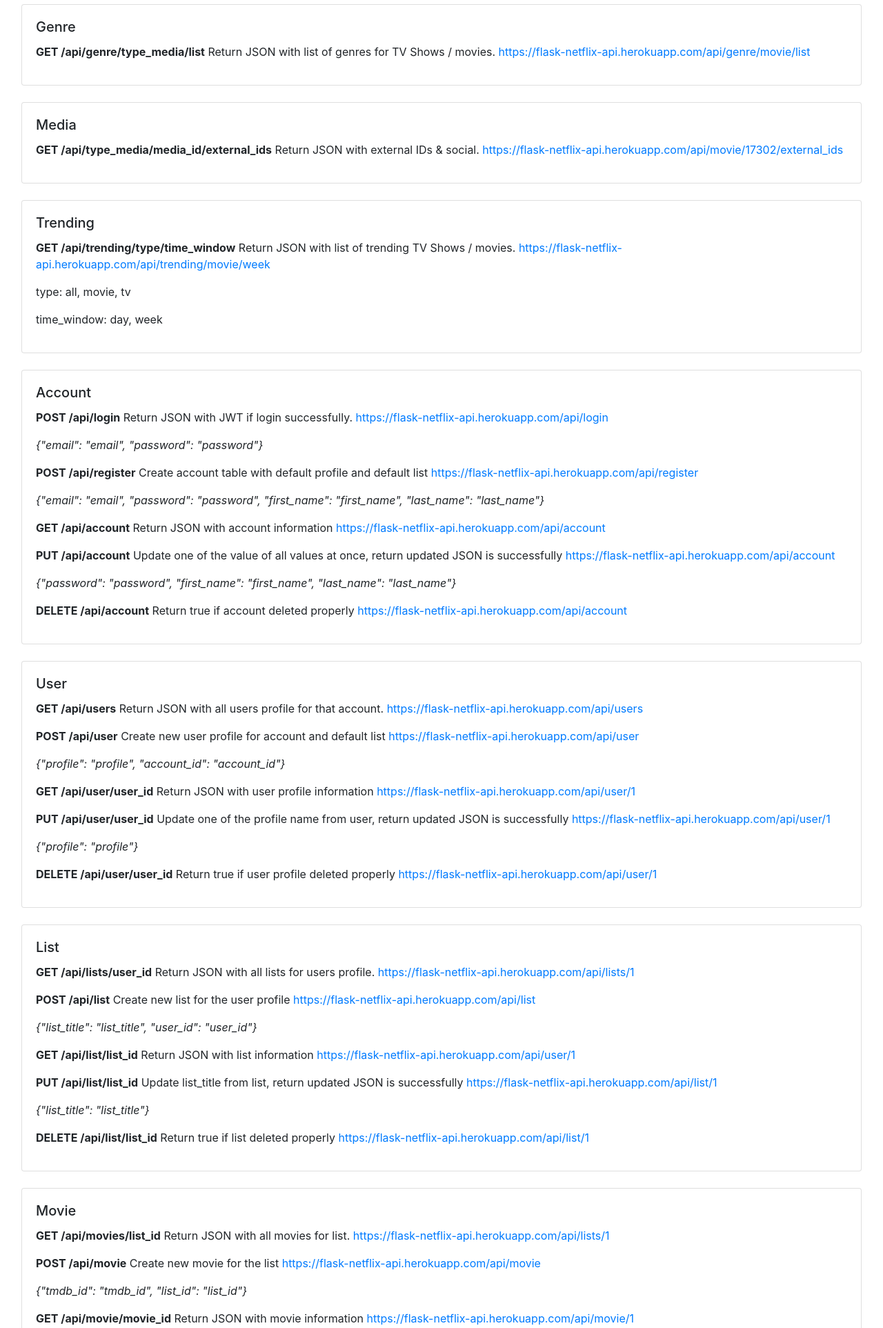
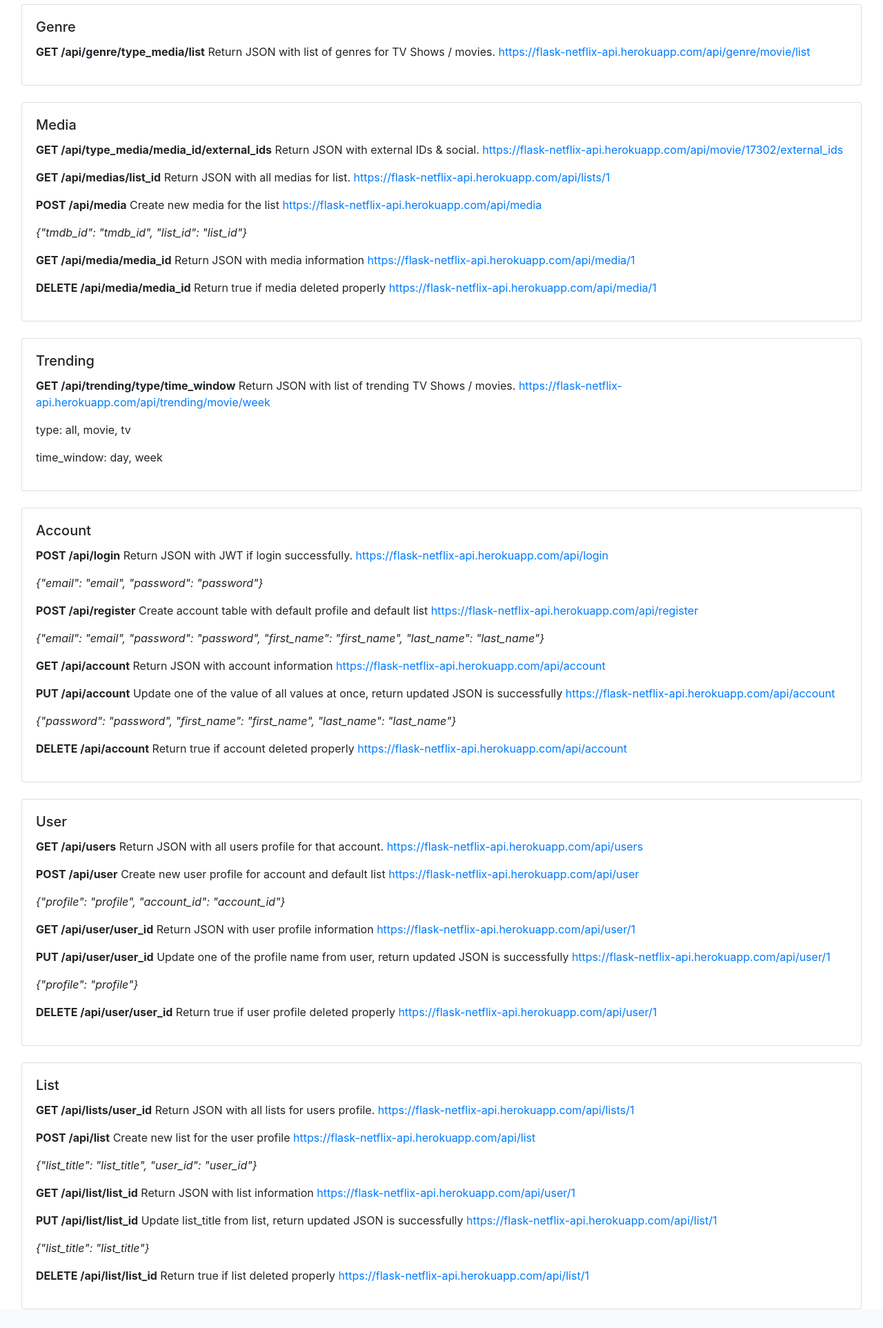
Before and after one commit to antoineGH/api_netflix, a Flask app: page / in a window 1280 px wide. Shown: the part 1058-2983 px from the top of the page at 69% size. After the commit the page ends 2956 px from the top, so only its background shows below. Run offline with Flask 2, Linux system fonts and the light colour scheme; parts of the project's set-up code (start-up, migrations or seed data) failed here and were passed over; some libraries are stand-ins or nearby versions.

Commit message:
rename movie into media

```diff
--- a/__init__.py
+++ b/__init__.py
@@ -31,7 +31,6 @@
     from account.routes import account
     from user.routes import user
     from list.routes import list
-    from movie.routes import movie
 
     app.register_blueprint(find)
     app.register_blueprint(media)
@@ -43,5 +42,4 @@
     app.register_blueprint(account)
     app.register_blueprint(user)
     app.register_blueprint(list)
-    app.register_blueprint(movie)
     return app
--- a/media/routes.py
+++ b/media/routes.py
@@ -1,5 +1,7 @@
 from flask import Blueprint, jsonify, request, render_template
-from media.utils import getExternal, getSimilar
+from media.utils import getExternal, getSimilar, getMedias, getMedia, postMedia, deleteMedia
+from flask_jwt_extended import jwt_required, get_jwt_claims
+from models import List, User, Media
 
 media = Blueprint('media', __name__)
 
@@ -9,17 +11,123 @@
 
 @media.route('/api/<string:type_media>/<string:media_id>/external_ids', methods=['GET'])
 def getExternalMain(type_media, media_id):
-    if type_media not in ['movie', 'tv']:
-        return jsonify({'msg':'type_media should be movie or tv'})
+    if type_media not in ['media', 'tv']:
+        return jsonify({'msg':'type_media should be media or tv'})
     external = getExternal(type_media, media_id)
     return jsonify(external)
 
 @media.route('/api/<string:type_media>/<string:media_id>/similar', methods=['GET'])
 def getSimilarMain(type_media, media_id):
-    if type_media not in ['movie', 'tv']:
-        return jsonify({'msg':'type_media should be movie or tv'})
+    if type_media not in ['media', 'tv']:
+        return jsonify({'msg':'type_media should be media or tv'})
 
     language = request.args.get('language', 'en-US')
 
     similars = getSimilar(type_media, media_id, language)
     return jsonify(similars)
+
+@media.route('/api/medias/<int:list_id>', methods=['GET'])
+@jwt_required
+def get_medias(list_id):
+
+    claims = get_jwt_claims()
+    account_id = claims.get('account_id')
+
+    if not account_id:
+        return jsonify({'msg': 'Missing account_id in Token'}), 400
+
+    if not list_id:
+        return jsonify({"msg": "Missing list_id in request"}), 400
+
+    users = User.query.filter_by(account_id=account_id).all()
+    list = List.query.get(list_id)
+
+    if not list:
+        return jsonify({"msg": "List not found"}), 404
+
+    accountHasList = False
+    for user in users:
+        if user.user_id == list.user_id:
+            accountHasList = True
+
+    if not accountHasList:
+        return jsonify({'msg':'Unauthorized'}), 500
+
+    return getMedias(account_id, list_id)
+
+@media.route('/api/media', methods=['POST'])
+@jwt_required
+def media_post():
+    if not request.is_json:
+        return jsonify({"msg": "Missing JSON in request"}), 400
+
+    content = request.get_json(force=True)
+    tmdb_id = content.get("tmdb_id", None)
+    media_type = content.get("media_type", None)
+    list_id = content.get("list_id", None)
+
+    if not tmdb_id:
+        return jsonify({"msg": "Missing tmdb_id"}), 400
+    if not media_type:
+        return jsonify({"msg": "Missing media_type"}), 400
+    if not list_id:
+        return jsonify({"msg": "Missing list_id"}), 400
+
+    claims = get_jwt_claims()
+    account_id = claims.get('account_id')
+
+    if not account_id:
+        return jsonify({'msg': 'Missing account_id in Token'}), 400
+
+    users = User.query.filter_by(account_id=account_id).all()
+    list = List.query.get(list_id)
+
+    if not list:
+        return jsonify({"msg": "List not found"}), 404
+
+    accountHasList = False
+    for user in users:
+        if user.user_id == list.user_id:
+            accountHasList = True
+
+    if not accountHasList:
+        return jsonify({'msg':'Unauthorized'}), 500
+
+    return postMedia(tmdb_id, media_type, list_id)
+
+@media.route('/api/media/<int:media_id>', methods=['GET', 'DELETE'])
+@jwt_required
+def media_user(media_id):
+
+    if not media_id:
+        return jsonify({"msg": "Missing media_id in request"}), 400
+
+    claims = get_jwt_claims()
+    account_id = claims.get('account_id')
+
+    if not account_id:
+        return jsonify({'msg': 'Missing account_id in Token'}), 400
+
+    media = Media.query.get(media_id)
+    if not media:
+        return jsonify({'msg':'Media not found'})
+
+    list = List.query.get(media.list_id)
+    if not list:
+        return jsonify({"msg": "List not found"}), 404
+
+    users = User.query.filter_by(account_id=account_id).all()
+
+    accountHasList = False
+    for user in users:
+        if user.user_id == list.user_id:
+            accountHasList = True
+
+    if not accountHasList:
+        return jsonify({'msg':'Unauthorized'}), 500
+
+    if request.method == 'GET':
+        return getMedia(media_id)
+
+    if request.method == 'DELETE':
+        return deleteMedia(media_id)
--- a/templates/documentation.html
+++ b/templates/documentation.html
@@ -113,6 +113,11 @@
 						<div class="card-body">
 							<h5 class="card-title">Media</h5>
                             <p><span style='font-weight: 675;'>GET /api/type_media/media_id/external_ids</span> Return JSON with external IDs & social. <a href="https://flask-netflix-api.herokuapp.com/api/movie/17302/external_ids" class="card-link">https://flask-netflix-api.herokuapp.com/api/movie/17302/external_ids</a></p>
+							<p><span style='font-weight: 675;'>GET /api/medias/list_id</span> Return JSON with all medias for list. <a href="https://flask-netflix-api.herokuapp.com/api/lists/1" class="card-link">https://flask-netflix-api.herokuapp.com/api/lists/1</a></p>
+                            <p><span style='font-weight: 675;'>POST /api/media</span> Create new media for the list <a href="https://flask-netflix-api.herokuapp.com/api/media" class="card-link">https://flask-netflix-api.herokuapp.com/api/media</a></p>
+							<p style="font-style: italic;">{"tmdb_id": "tmdb_id", "list_id": "list_id"}</p>
+                            <p><span style='font-weight: 675;'>GET /api/media/media_id</span> Return JSON with media information <a href="https://flask-netflix-api.herokuapp.com/api/media/1" class="card-link">https://flask-netflix-api.herokuapp.com/api/media/1</a></p>
+                            <p><span style='font-weight: 675;'>DELETE /api/media/media_id</span> Return true if media deleted properly <a href="https://flask-netflix-api.herokuapp.com/api/media/1" class="card-link">https://flask-netflix-api.herokuapp.com/api/media/1</a></p>
 						</div>
 					</div>
 				</div>
@@ -190,24 +195,6 @@
 				</div>
 			</div>
 
-			<!-- Movie -->
-			<div class="row mt-4 justify-content-left">
-				<div class="col mx-3">
-					<div class="card">
-						<div class="card-body">
-							<h5 class="card-title">Movie</h5>
-                            <p><span style='font-weight: 675;'>GET /api/movies/list_id</span> Return JSON with all movies for list. <a href="https://flask-netflix-api.herokuapp.com/api/lists/1" class="card-link">https://flask-netflix-api.herokuapp.com/api/lists/1</a></p>
-                            <p><span style='font-weight: 675;'>POST /api/movie</span> Create new movie for the list <a href="https://flask-netflix-api.herokuapp.com/api/movie" class="card-link">https://flask-netflix-api.herokuapp.com/api/movie</a></p>
-							<p style="font-style: italic;">{"tmdb_id": "tmdb_id", "list_id": "list_id"}</p>
-                            <p><span style='font-weight: 675;'>GET /api/movie/movie_id</span> Return JSON with movie information <a href="https://flask-netflix-api.herokuapp.com/api/movie/1" class="card-link">https://flask-netflix-api.herokuapp.com/api/movie/1</a></p>
-                            <p><span style='font-weight: 675;'>DELETE /api/movie/movie_id</span> Return true if movie deleted properly <a href="https://flask-netflix-api.herokuapp.com/api/movie/1" class="card-link">https://flask-netflix-api.herokuapp.com/api/movie/1</a></p>
-
-						</div>
-					</div>
-				</div>
-			</div>
-
-
 		<!-- Bootstrap core JavaScript -->
 		<script
 			src="https://code.jquery.com/jquery-3.4.1.slim.min.js"
```
Also changed, not shown: media/utils.py (+50 -2 lines), movie/routes.py (deleted, +0 -110 lines), movie/utils.py (deleted, +0 -47 lines), 1 other file.
